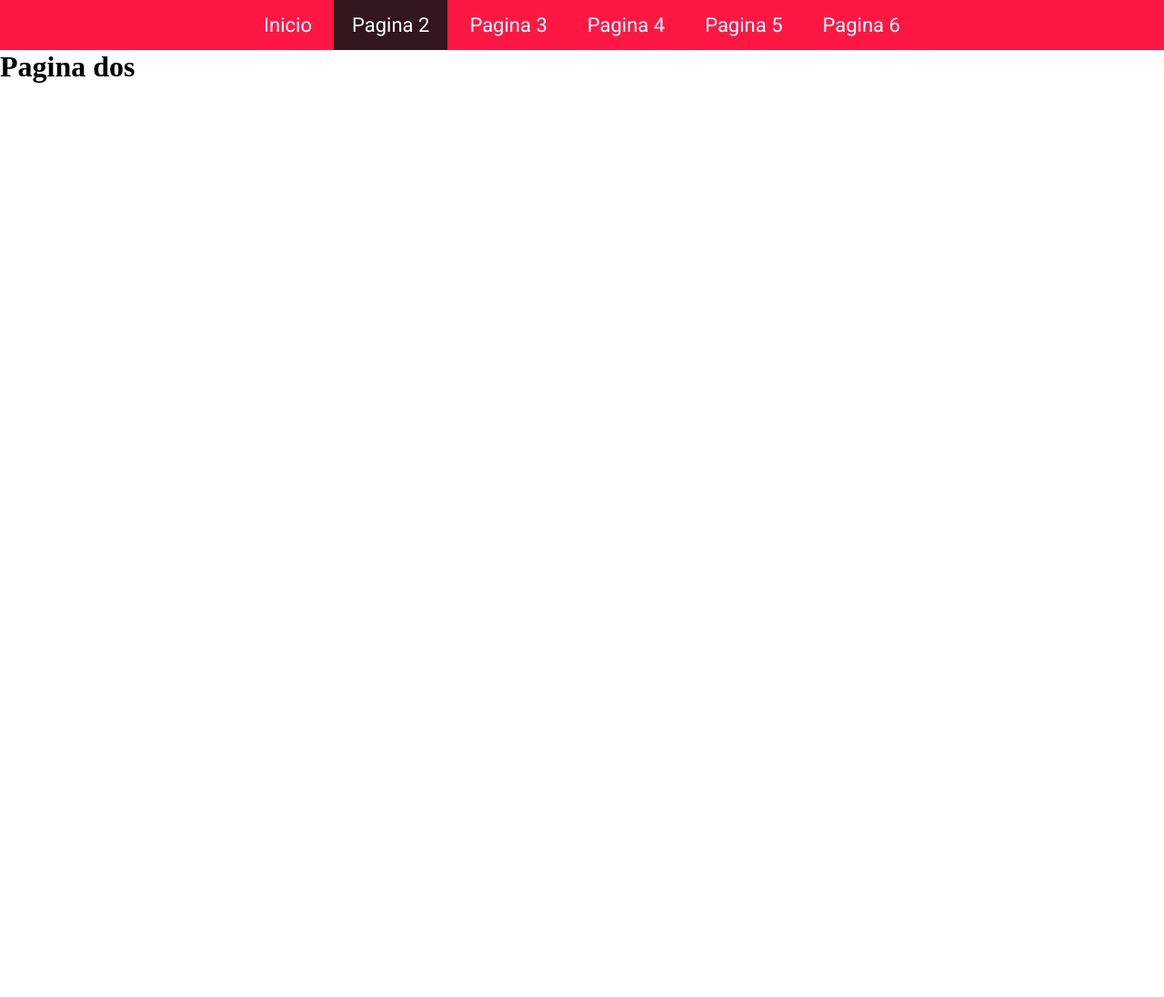
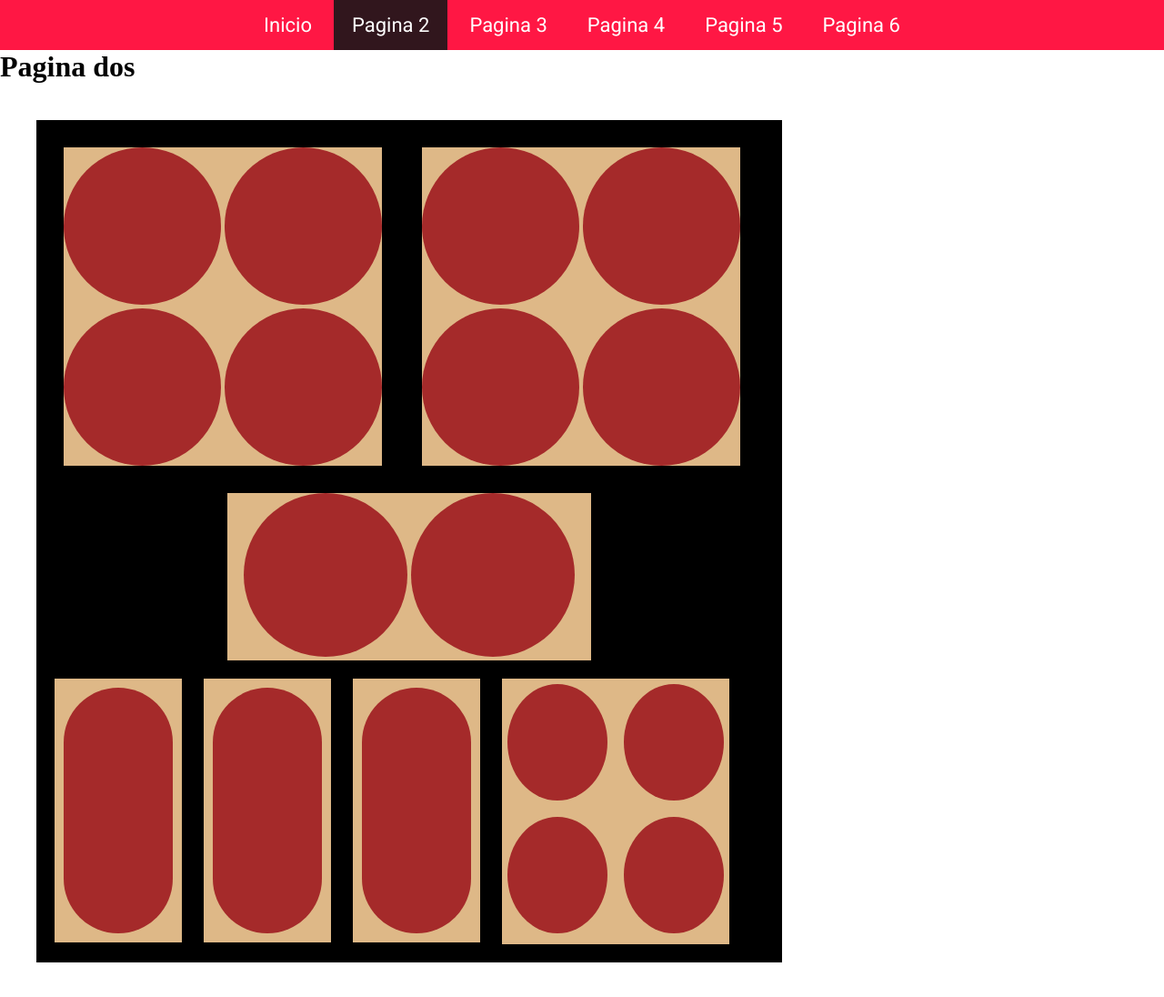
Before and after one commit to jeffreymunoz/nuevo_html, a plain HTML site: page pages/pagina2.html in a window 1280 px wide. Shown: the whole page at 91% size. Before the commit the page ends 800 px from the top, so only its background shows below. Drawn offline with Linux system fonts and the light colour scheme.

Commit message:
segunda pagina

```diff
--- a/pages/pagina2.html
+++ b/pages/pagina2.html
@@ -17,5 +17,43 @@
     </ul>
   </nav>
   <h1>Pagina dos</h1>
+<section class="pagina2">
+
+  <div>
+    <article>
+      <a></a>
+      <a></a>
+      <a></a>
+      <a></a>
+    </article>
+    <article>
+      <a></a>
+      <a></a>
+      <a></a>
+      <a></a>
+    </article>
+  </div>
+  <nav>
+    <div></div>
+    <div></div>
+  </nav>
+  <footer>
+    <h1>
+      <p></p>
+    </h1>
+    <h1>
+      <p></p>
+    </h1>
+    <h1>
+      <p></p>
+    </h1>
+    <h2>
+     <li></li>
+     <li></li>
+     <li></li>
+     <li></li>
+    </h2>
+  </footer>
+</section>
 </body>
 </html>
--- a/styles/main.css
+++ b/styles/main.css
@@ -9,20 +9,20 @@ aside{
   height: 1200px;
   margin: 20px;
 }
-main{
+aside main{
   display: inline-block;
   background-color: #008CFF;
   margin: 20px 30px;
 
 }
-main article {
+aside main article {
   width: 200px;
   height: 200px;
   background-color: bisque;
   display: inline-block;
   border-radius: 50%;
 }
-nav{
+ nav{
   background-color: #FF1744;
   text-align: center;
 }
@@ -38,17 +38,12 @@ nav ul li a{
   font-family: 'Roboto', sans-serif;
   font-size: 22px;
 }
-
-.active{
-  background-color: #31161D;
-}
-
-div{
+aside div{
   display: inline-table;
   background-color: #008CFF;
   margin: 0px 0px 10px 50px
 }
-div h1{
+aside div h1{
   width: 200px;
   height: 200px;
   background-color: bisque;
@@ -57,28 +52,26 @@ div h1{
   margin: 30px 30px;
   padding: 30px;
 }
-
-
- footer{
+aside footer{
   background-color: #008CFF;
   display: inline-block;
   margin: 10px 10px 10px 30px;
 }
- footer li{
+aside footer li{
   background-color: bisque;
   display: inline-block;
   width: 180px;
   height: 450px;
   margin: 10px 20px 30px 40px;
 }
-footer li a{
+aside footer li a{
   background-color: black;
  display: inline-block;
   width: 130px;
   height: 120px;
   margin :10px 10px 10px 20px;
 }
-footer li p{
+aside footer li p{
   background-color: black;
   display: inline-block;
    width: 130px;
@@ -86,7 +79,7 @@ footer li p{
    margin :10px 10px 10px 20px;
    border-radius: 90px;
 }
-footer li div{
+aside footer li div{
   background-color: black;
  display: inline-block;
   width: 130px;
@@ -94,3 +87,74 @@ footer li div{
   margin :10px 10px 10px 20px;
   border-radius: 50%;
 }
+.active{
+  background-color: #31161D;
+}
+.pagina2{
+  background-color: black;
+  display: inline-block;
+  margin: 40px;
+  padding: 10px;
+}
+.pagina2 div article{
+  background-color: burlywood;
+  width: 350px;
+  height: 350px;
+  display: inline-block;
+  margin: 20px;
+}
+.pagina2 div article a{
+  background-color: brown;
+  width: 173px;
+  height: 173px;
+  display: inline-block;
+  border-radius: 50%;
+}
+.pagina2 nav{
+  background-color: burlywood;
+  width: 400px;
+  display: inline-block;
+  margin: 10px 200px;
+}
+.pagina2 nav div{
+  background-color: brown;
+  width: 180px;
+  height: 180px;
+  display: inline-block;
+  border-radius: 50%;
+}
+.pagina2 footer h1 h2{
+height: 290px;
+
+}
+.pagina2 footer h1{
+  background-color: burlywood;
+  width: 140px;
+  display: inline-block;
+  margin: 10px;
+  vertical-align: top;
+}
+.pagina2 footer h1 p{
+  background-color: brown;
+  width: 120px;
+  height: 270px;
+  margin:10px;
+  border-radius: 70px;
+}
+.pagina2 footer h2{
+  background-color: burlywood;
+  width: 250px;
+  display: inline-block;
+  margin: 10px;
+
+}
+.pagina2 footer h2 li{
+  background-color: brown;
+  width: 110px;
+  height: 128px;
+  list-style: none;
+  display: inline-block;
+  border-radius: 50%;
+  margin:6px;
+
+}
```
Also changed, not shown: index.html (+2 -0 lines), pages/pagina3.html (+1 -0 lines).
